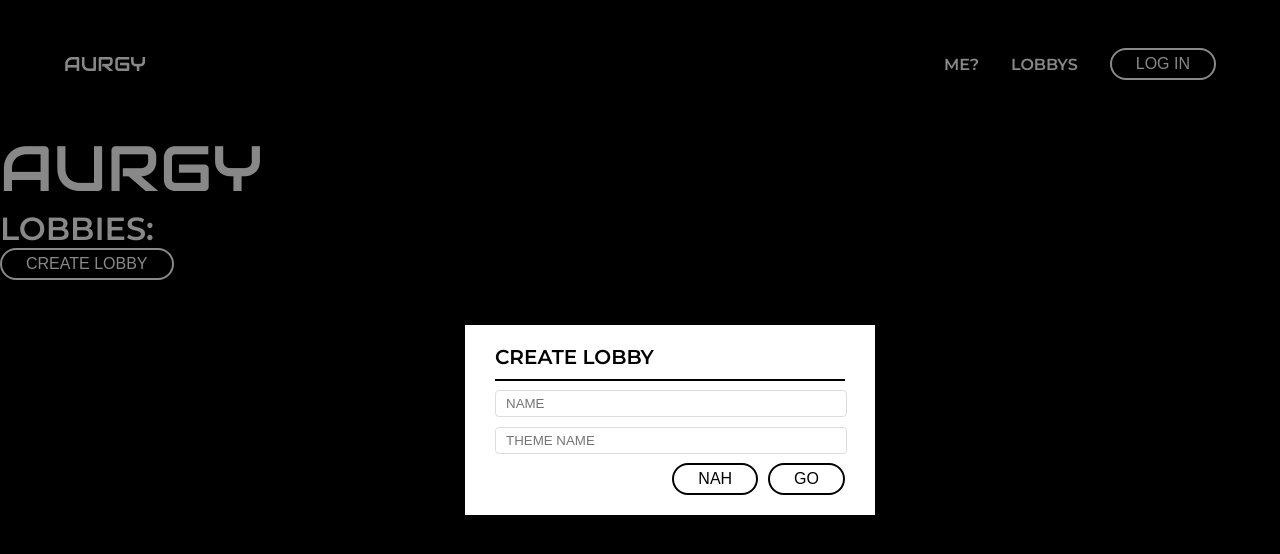
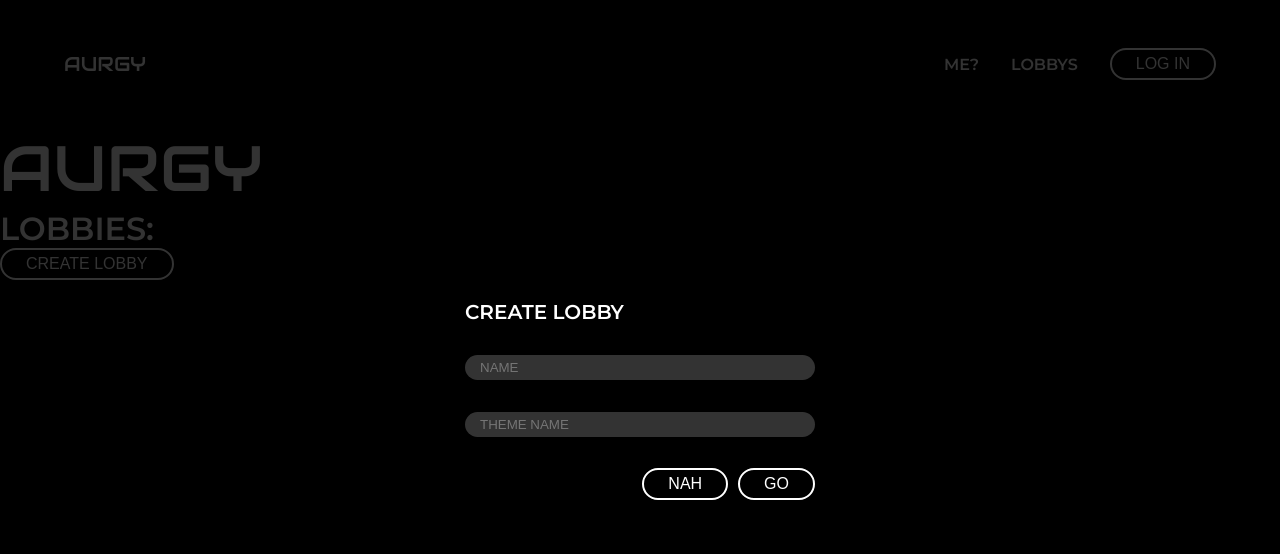
Before and after one commit to UCLA-Creative-Labs/aurgy, a Next.js app: page / in a window 1280 px wide. Both pictures are taken after a click on the button "CREATE LOBBY". Shown: the top 554 px of the page. Built offline with nearby package versions, Linux system fonts and the light colour scheme.

Commit message:
feat: change modal styles

```diff
--- a/components/Modal.tsx
+++ b/components/Modal.tsx
@@ -6,20 +6,29 @@ interface ModalProps {
   show: boolean;
   onCancel: () => void;
   onConfirm: () => void;
+  showFooter?: boolean;
   children: React.ReactNode;
 }
 
-function Modal({title, show, onCancel, onConfirm, children}: ModalProps): JSX.Element {
+function Modal({
+  title,
+  show,
+  onCancel,
+  onConfirm,
+  showFooter = true,
+  children,
+}: ModalProps): JSX.Element {
   return (
     <>
       <div id={styles.overlay} className={show ? styles.show : ''} onClick={onCancel} />
       <div id={styles.modal}>
         <div id={styles['modal-header']}>{title}</div>
         {children}
-        <div id={styles['modal-footer']}>
-          <button onClick={onCancel}>NAH</button>
-          <button onClick={onConfirm}>GO</button>
-        </div>
+        {showFooter &&
+                    <div id={styles['modal-footer']}>
+                      <button onClick={onCancel}>NAH</button>
+                      <button onClick={onConfirm}>GO</button>
+                    </div>}
       </div>
     </>
   );
--- a/styles/_variables.module.scss
+++ b/styles/_variables.module.scss
@@ -16,9 +16,10 @@ $button-text: normal 400 16px 'Monteserrat', sans-serif;
 // COLORS
 $colors: (
   'black': #000,
-  'black-50': #0007,
+  'black-75': #000c,
   'white': #fff,
   'white-50': #fff7,
+  'white-25': #fff3,
   neonPink: #f89df6,
   neonPinkShadow: #b900b5,
 );
--- a/styles/lobby.module.scss
+++ b/styles/lobby.module.scss
@@ -71,14 +71,13 @@ $nameplate-padding-max: 0 25px;
 // PLAYLIST VISUALIZATION + USERS BAR
 
 .container {
-  height: 100vh;
   display: flex;
   flex-direction: column;
   align-items: center;
 }
 
-.loading-text {
-  margin-top: calc(50vh - 128px);
+.center-text {
+  @include centerElements;
 }
 
 $mobile-visual-height: 300px;
--- a/styles/modal.module.scss
+++ b/styles/modal.module.scss
@@ -1,36 +1,40 @@
 @use 'variables.module' as *;
 
 #modal {
-  position: absolute;
+  position: fixed;
   top: 0;
   left: 0;
   margin-left: calc((100vw - 350px) / 2);
-  margin-top: calc((100vh - 150px) / 2);
+  margin-top: calc((100vh - 200px) / 2);
   width: 350px;
-  height: 150px;
-  padding: 20px 30px;
-  color: map-get($colors, 'black');
+  height: 200px;
   background-color: map-get($colors, 'white');
+  background-color: transparent;
   display: none;
   flex-direction: column;
   justify-content: space-between;
+  z-index: 2;
 
   input {
-    width: 330px;
-    padding: 5px 10px;
-    border: 1px solid #ddd;
-    border-radius: 4px;
+    width: 320px;
+    padding: 5px 15px;
+    outline: none;
+    border: none;
+    border-radius: 15px;
+    color: map-get($colors, 'white');
+    background-color: map-get($colors, 'white-25');
   }
 }
 
 #overlay {
-  position: absolute;
+  position: fixed;
   top: 0;
   left: 0;
   width: 100vw;
   height: 100vh;
-  background-color: map-get($colors, 'black-50');
+  background-color: map-get($colors, 'black-75');
   display: none;
+  z-index: 1;
 
   &.show {
     display: block;
@@ -41,18 +45,10 @@
   }
 }
 
-#modal-header {
-  color: map-get($colors, 'black');
-  padding-bottom: 10px;
-  border-bottom: 2px solid black;
-}
-
 #modal-footer {
   align-self: flex-end;
 
   button {
-    color: black;
-    border-color: black;
     margin-left: 10px;
   }
 }
```
Also changed, not shown: pages/lobby.tsx (+15 -2 lines).
